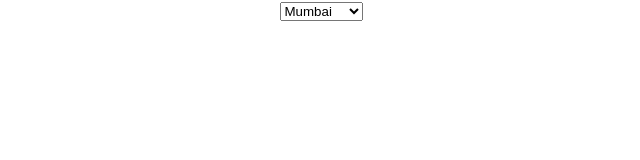
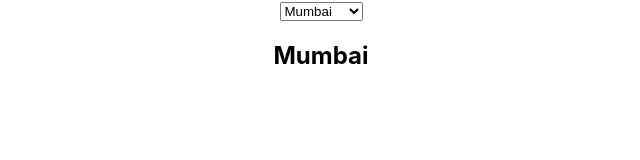
Before and after one commit to DoinaToderici/react_tests, a React (Create React App) app: page / in a window 1280 px wide. Shown: the top 160 px of the page, without its empty margins (319-959 px from the left). Built offline with nearby package versions, Linux system fonts and the light colour scheme.

Commit message:
✅ userEvent  > .selectOptions() test width STATE

```diff
--- a/src/components/fireEvents/userEvent/userEvent.jsx
+++ b/src/components/fireEvents/userEvent/userEvent.jsx
@@ -1,13 +1,16 @@
 import React, { useState } from "react";
 
 export default function UserEvent() {
+  const [cityName, setCityName] = useState("Mumbai");
   return (
     <>
-      <select id="selectCity">
+      <select id="selectCity" onChange={(e) => setCityName(e.target.value)}>
         <option> Mumbai</option>
         <option> Bangalore</option>
         <option> Chennai</option>
       </select>
+
+      <h2>{cityName}</h2>
     </>
   );
 }
```
Also changed, not shown: 1 other file (tests, documents, lock files or other folders).
